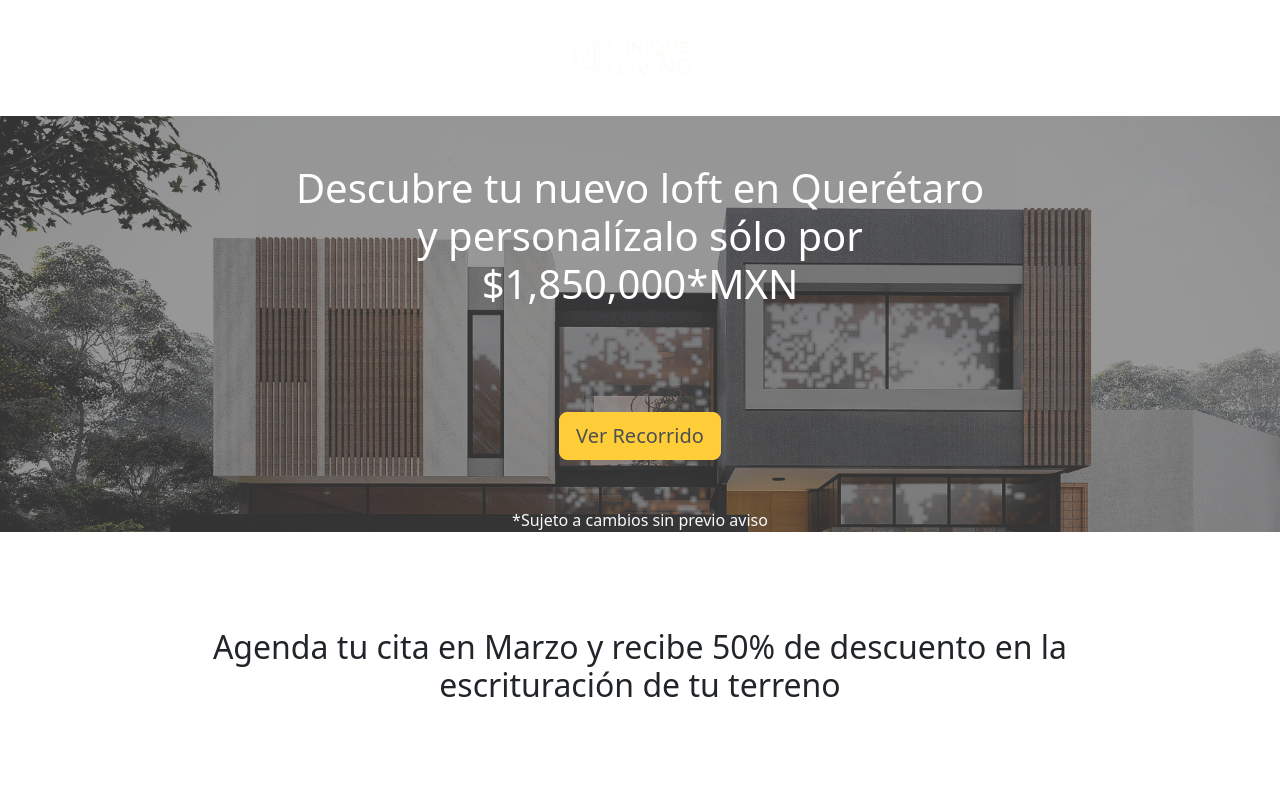
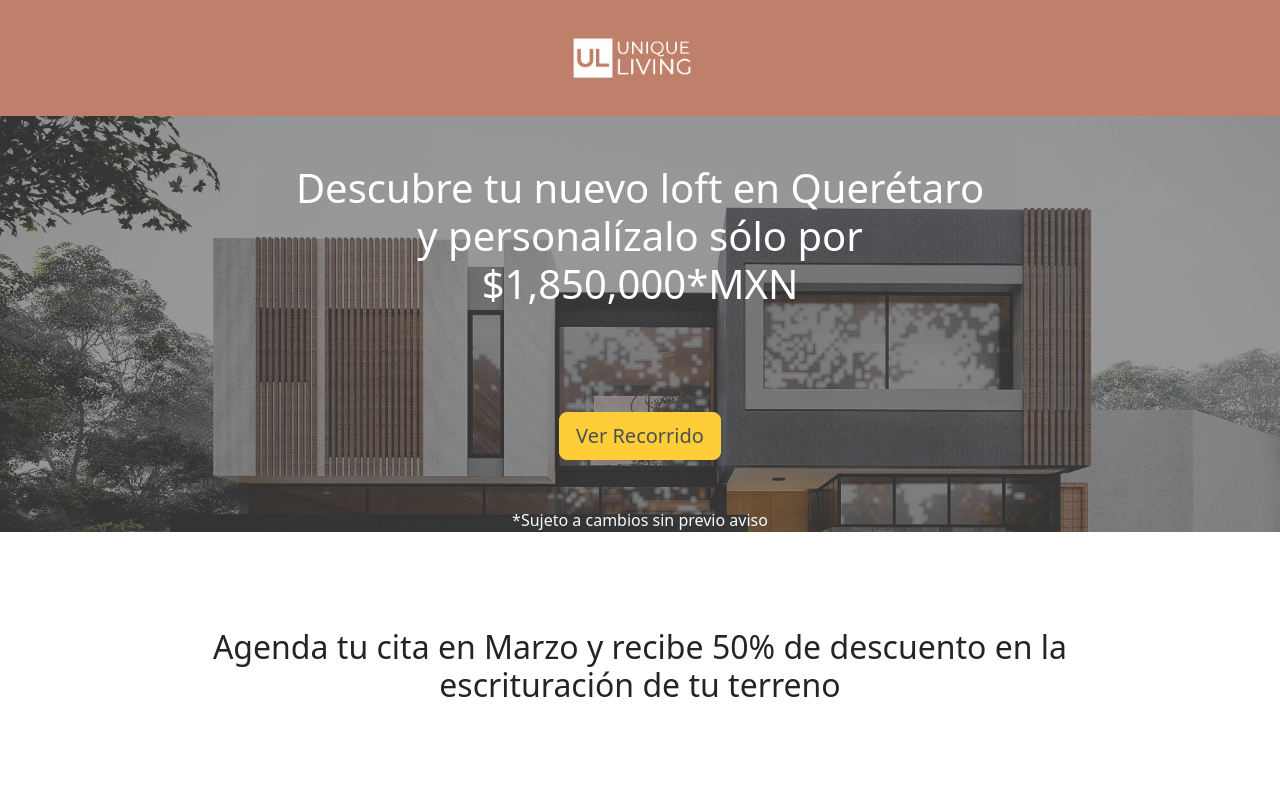
Before and after one commit to andrefc234/tunnelVenta, a Next.js app: page / in a window 1280 px wide. Shown: the top 800 px of the page. Built offline with nearby package versions, Linux system fonts and the light colour scheme.

Commit message:
Update Home.module.css

```diff
--- a/styles/Home.module.css
+++ b/styles/Home.module.css
@@ -23,6 +23,13 @@
   background-repeat: no-repeat;
   background-size: cover;
   opacity:0.8;
+}
+.navColor{
+  background-color: rgb(191, 128, 107);
+}
+.textColor{
+
+  text-decoration-color: rgb(234, 220, 140);
 }
 .textshadow{
   text-shadow: 2px 2px 2px rgba(0, 0, 0, 0.5);
```
